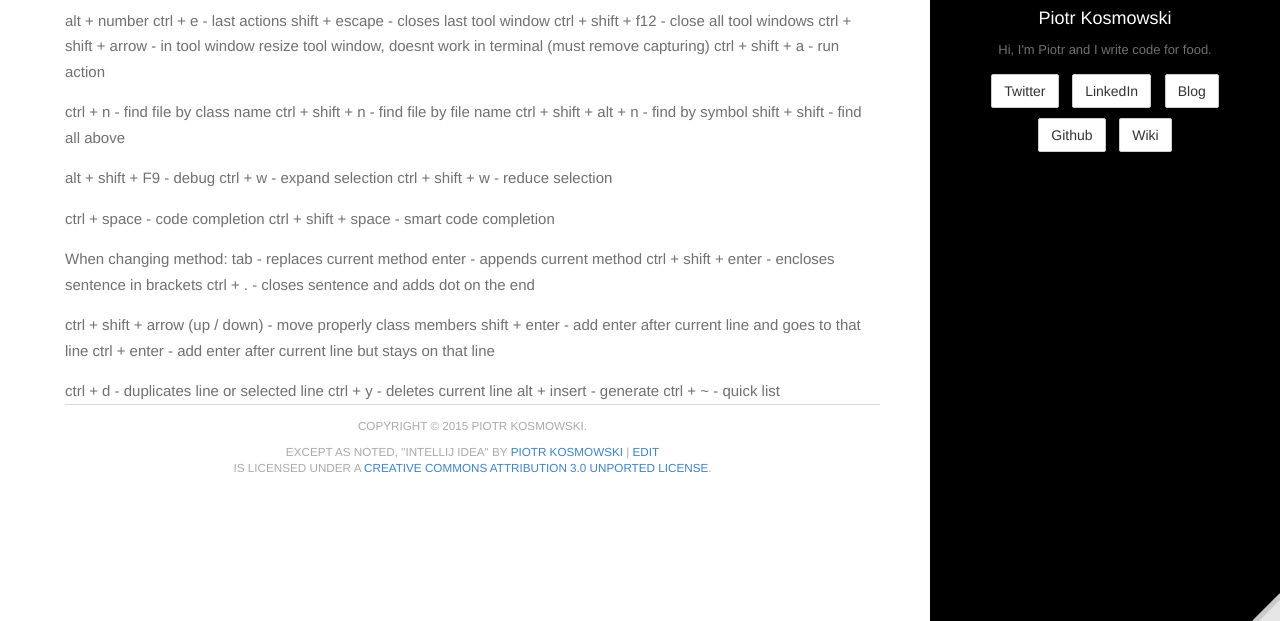
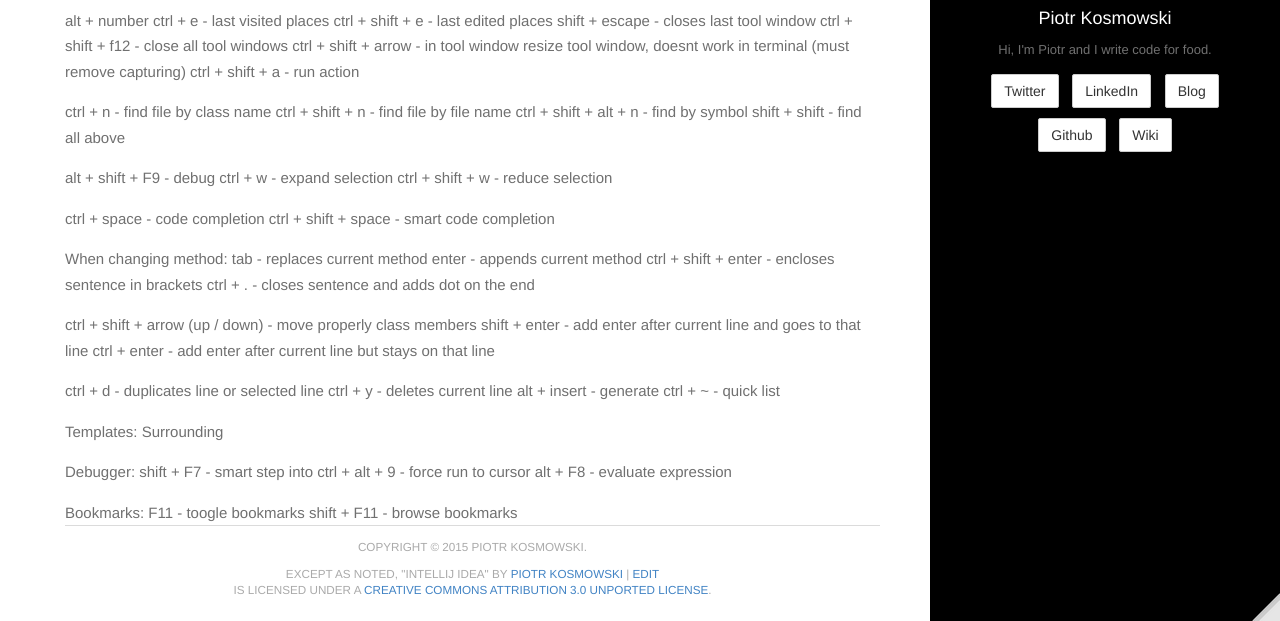
Before and after one commit to kospiotr/kospiotr.github.io, a Jekyll site: the page built from wiki/intellij-idea.md, in a window 1280 px wide and 900 px high, scrolled down 679 px, cut to the strip 279-900 px from the top of the window. Built offline with Jekyll 4.4.1, drawn with Linux system fonts in a browser that asks for light colours; Markdown is read by kramdown in place of the engine named in the settings.

Commit message:
Update intellij-idea.md

```diff
--- a/wiki/intellij-idea.md
+++ b/wiki/intellij-idea.md
@@ -44,7 +44,8 @@
 Notes from workshops:
 
 alt + number
-ctrl + e - last actions
+ctrl + e - last visited places
+ctrl + shift + e - last edited places
 shift + escape - closes last tool window
 ctrl + shift + f12 - close all tool windows
 ctrl + shift + arrow - in tool window resize tool window, doesnt work in terminal (must remove capturing)
@@ -76,3 +77,15 @@
 ctrl + y - deletes current line
 alt + insert - generate
 ctrl + ~ - quick list
+
+Templates:
+Surrounding
+
+Debugger:
+shift + F7 - smart step into
+ctrl + alt + 9 - force run to cursor
+alt + F8 - evaluate expression
+
+Bookmarks:
+F11 - toogle bookmarks
+shift + F11 - browse bookmarks
```
